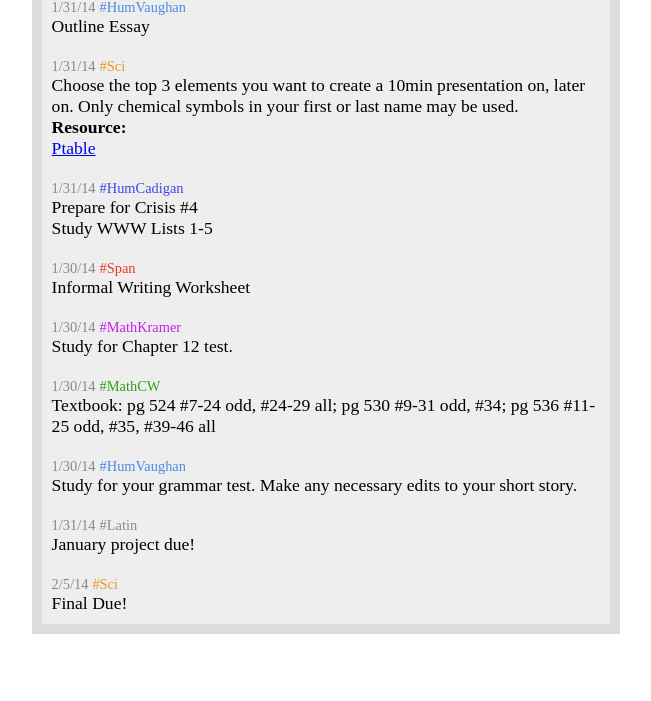
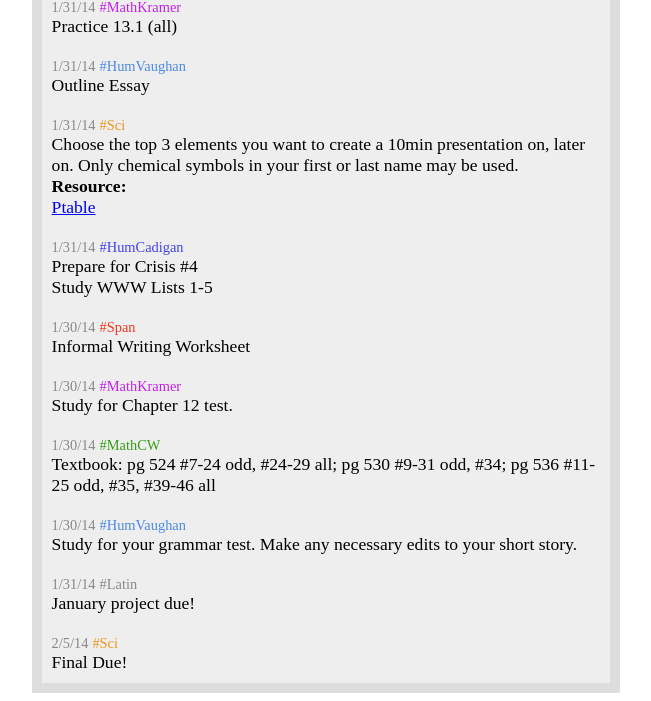
Before and after one commit to mytasks/mytasks.github.io, a plain HTML site: page index.html in a window 1280 px wide. Shown: the part 104-805 px from the top of the page, without its empty margins (314-965 px from the left). Drawn offline with nearby package versions, Linux system fonts and the light colour scheme; a web font is replaced by a local one.

Commit message:
added hw

```diff
--- a/index.html
+++ b/index.html
@@ -20,6 +20,10 @@ TODO:
 <div id="wrapper">
   <h1 style="margin: 0px auto">Work in Progress. More will be added soon!</h1>
 
+  <div>
+    <span>1/31/14</span>&nbsp;<span>#MathKramer</span><br />
+    <span>Practice 13.1 (all)</span>
+  </div>
   <div>
     <span>1/31/14</span>&nbsp;<span>#HumVaughan</span><br />
     <span>Outline Essay</span>
```
